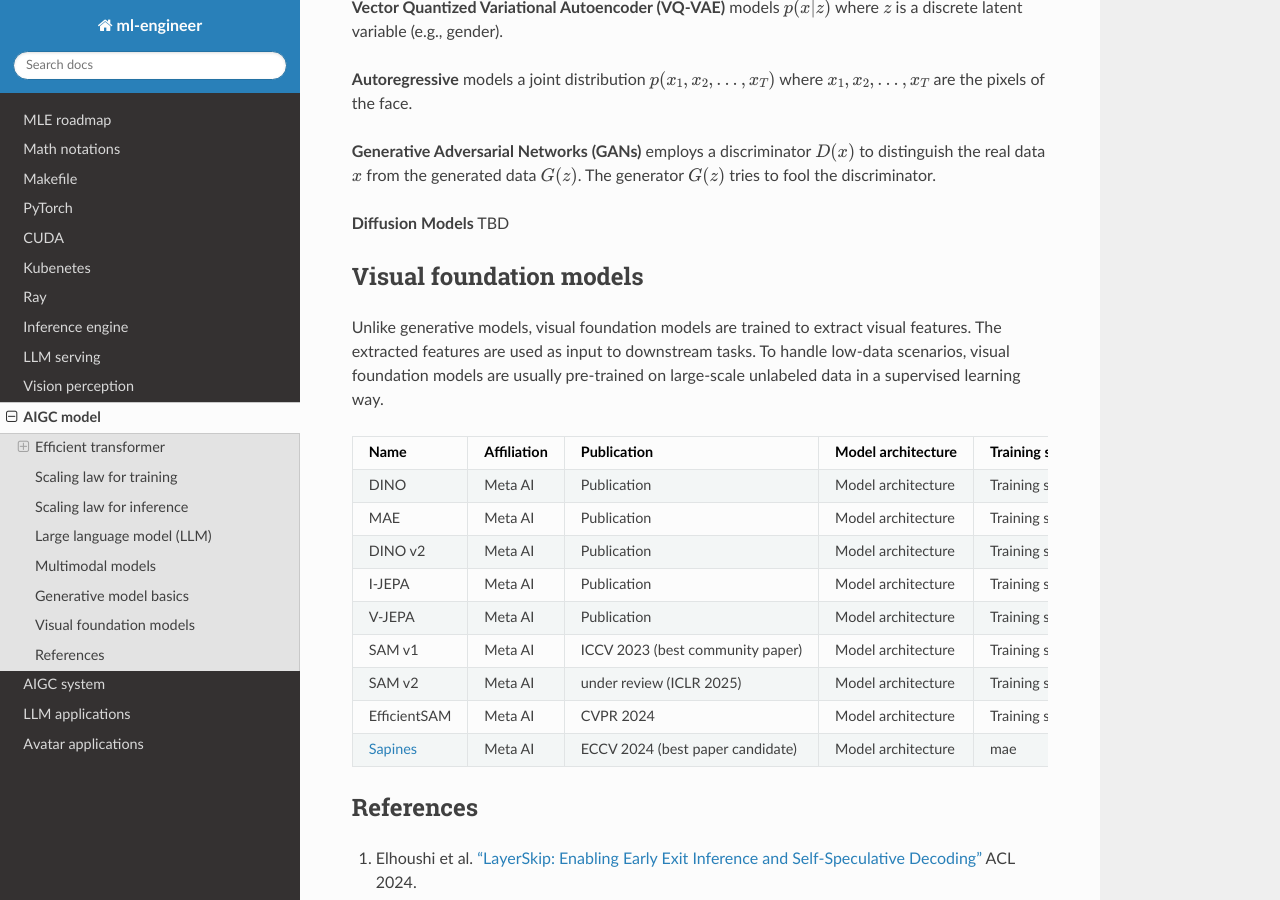
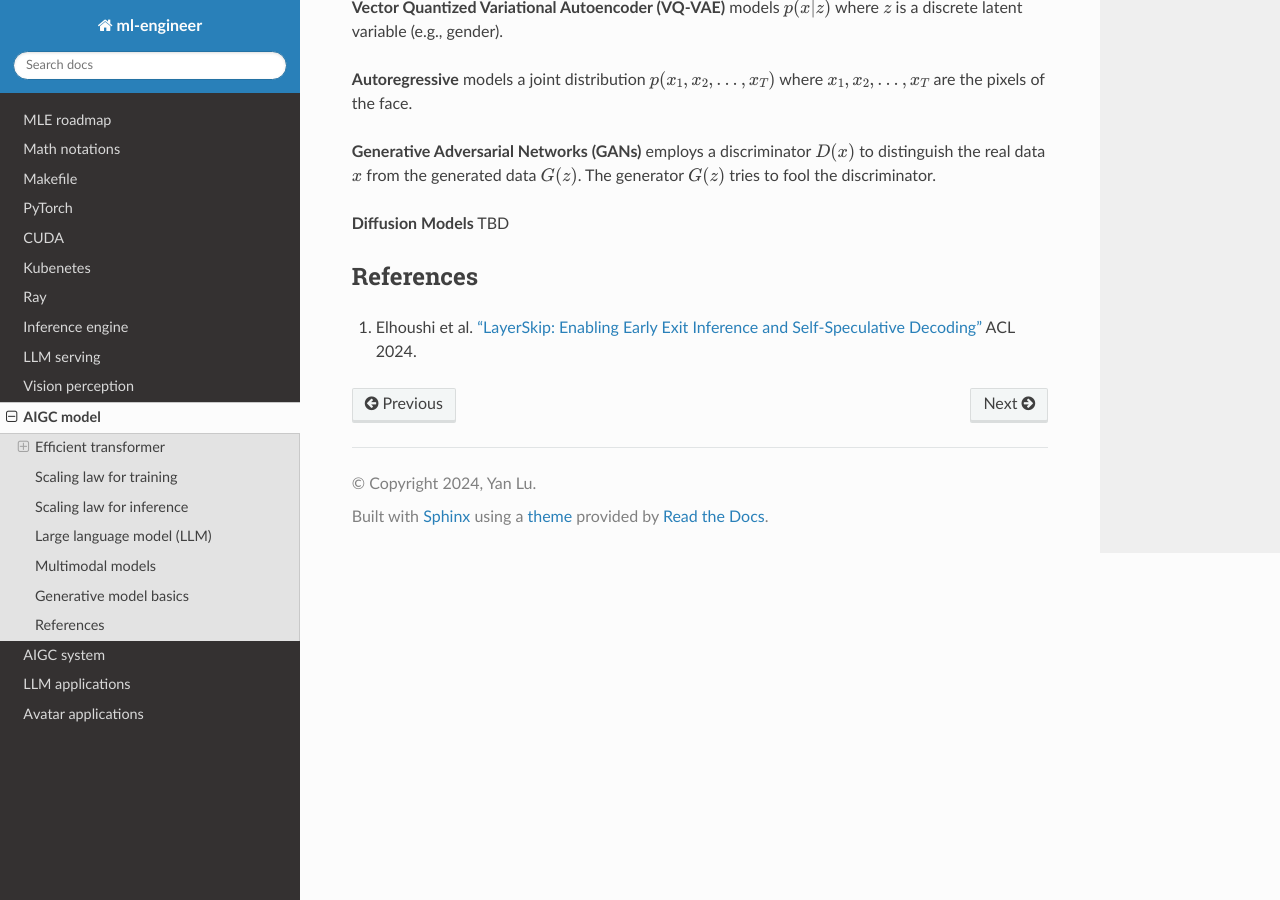
Before and after one commit to Jason-cs18/ml-engineer, a Sphinx documentation site: the page built from docs/source/aigc_model.rst, in a window 1280 px wide and 900 px high, scrolled down 3312 px. Built offline with Sphinx 7.4.7 and the Read the Docs theme 3.1.0, drawn with Linux system fonts in a browser that asks for light colours.

```diff
--- a/docs/source/aigc_model.rst
+++ b/docs/source/aigc_model.rst
@@ -156,76 +156,6 @@ Taking a face generation as an example, we will introduce representative generat
 **Diffusion Models** TBD
 
 
-Visual foundation models
--------------------------
-
-Unlike generative models, visual foundation models are trained to extract visual features. The extracted features are used as input to downstream tasks. To handle low-data scenarios, visual foundation models are usually pre-trained on large-scale unlabeled data in a supervised learning way.
-
-.. list-table::
-   :header-rows: 1
-
-   * - Name
-     - Affiliation
-     - Publication
-     - Model architecture
-     - Training strategy
-     - Highlight
-   * - DINO
-     - Meta AI
-     - Publication
-     - Model architecture
-     - Training strategy
-     - Highlight
-   * - MAE
-     - Meta AI
-     - Publication
-     - Model architecture
-     - Training strategy
-     - Highlight
-   * - DINO v2
-     - Meta AI
-     - Publication
-     - Model architecture
-     - Training strategy
-     - Highlight
-   * - I-JEPA
-     - Meta AI
-     - Publication
-     - Model architecture
-     - Training strategy
-     - Highlight
-   * - V-JEPA
-     - Meta AI
-     - Publication
-     - Model architecture
-     - Training strategy
-     - Highlight
-   * - SAM v1
-     - Meta AI
-     - ICCV 2023 (best community paper)
-     - Model architecture
-     - Training strategy
-     - Highlight
-   * - SAM v2
-     - Meta AI
-     - under review (ICLR 2025)
-     - Model architecture
-     - Training strategy
-     - Highlight
-   * - EfficientSAM
-     - Meta AI
-     - CVPR 2024
-     - Model architecture
-     - Training strategy
-     - Highlight
-   * - `Sapines <https://arxiv.org/pdf/2408.12569>`_
-     - Meta AI
-     - ECCV 2024 (best paper candidate)
-     - Model architecture
-     - mae
-     - the first high-resolution foundation model for human (e.g., 2D pose, part segmentation, depth, normal, etc.).
-
-
 References
 -----------
 1. Elhoushi et al. `"LayerSkip: Enabling Early Exit Inference and Self-Speculative Decoding" <https://arxiv.org/pdf/2404.16710>`_ ACL 2024.
```
Also changed, not shown: docs/source/vision_perception.rst (+27 -0 lines).
